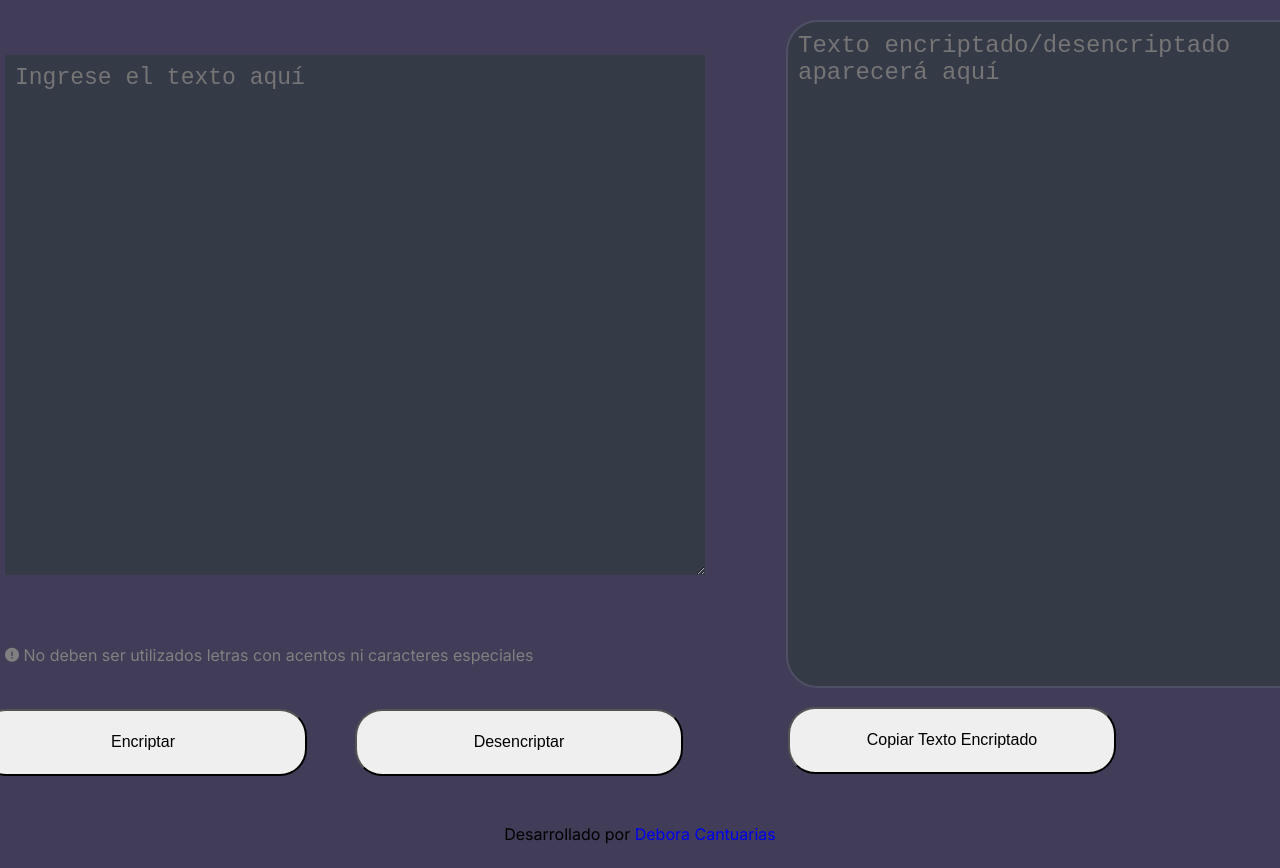
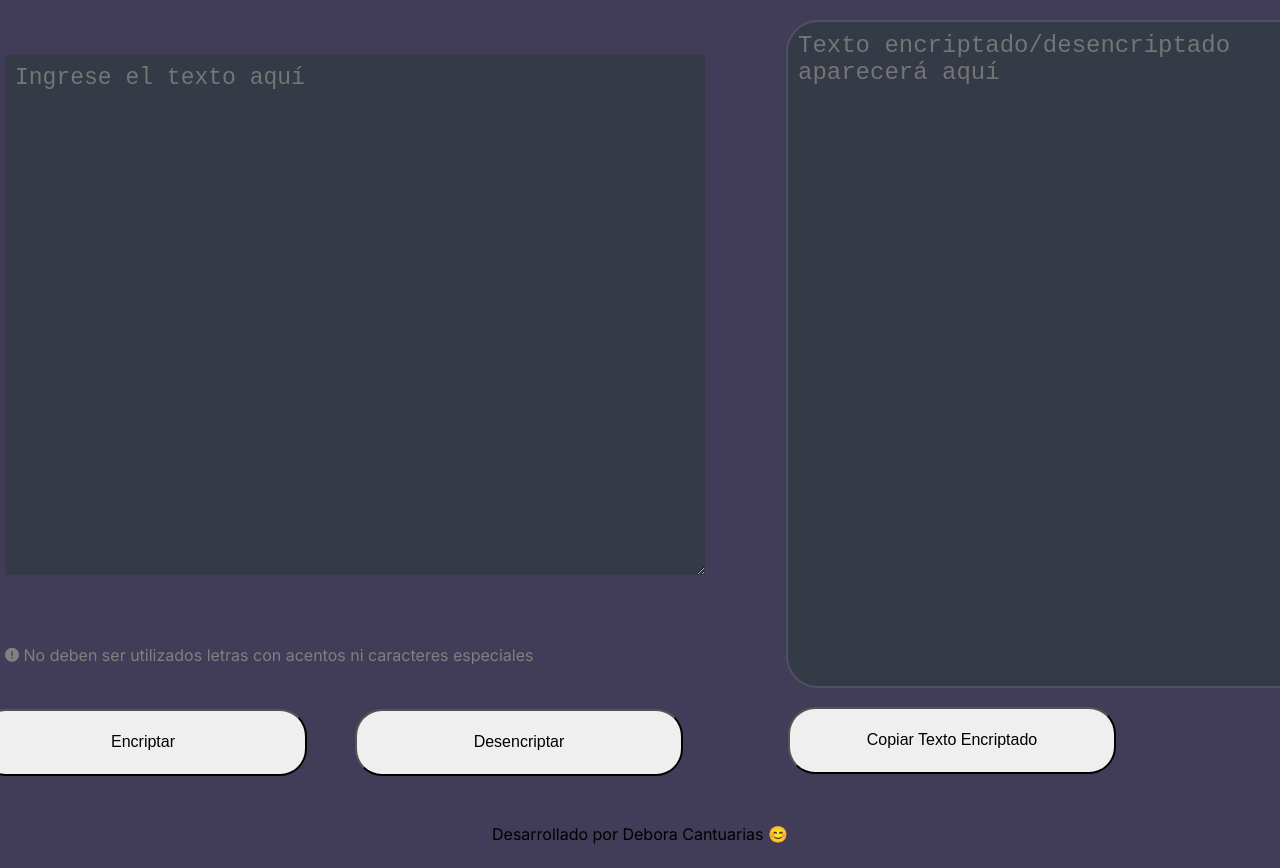
Before and after one commit to Deby92/challenge-encriptador-de-texto, a website: page index.html in a window 1280 px wide. Shown: the part 82-950 px from the top of the page. Drawn offline with Linux system fonts and the light colour scheme.

Commit message:
creo emoji en footer y cambio link

```diff
--- a/index.html
+++ b/index.html
@@ -42,7 +42,7 @@
       <p>
         Desarrollado por
         <a href="https://github.com/Deby92" target="_blank"
-          >Debora Cantuarias</a
+          >Debora Cantuarias&nbsp;😊</a
         >
       </p>
     </footer>
--- a/style.css
+++ b/style.css
@@ -106,5 +106,6 @@ textarea:focus {
     margin-left: 17px;
 }
 a{
+    color: inherit;
     text-decoration: none;
 }
```
